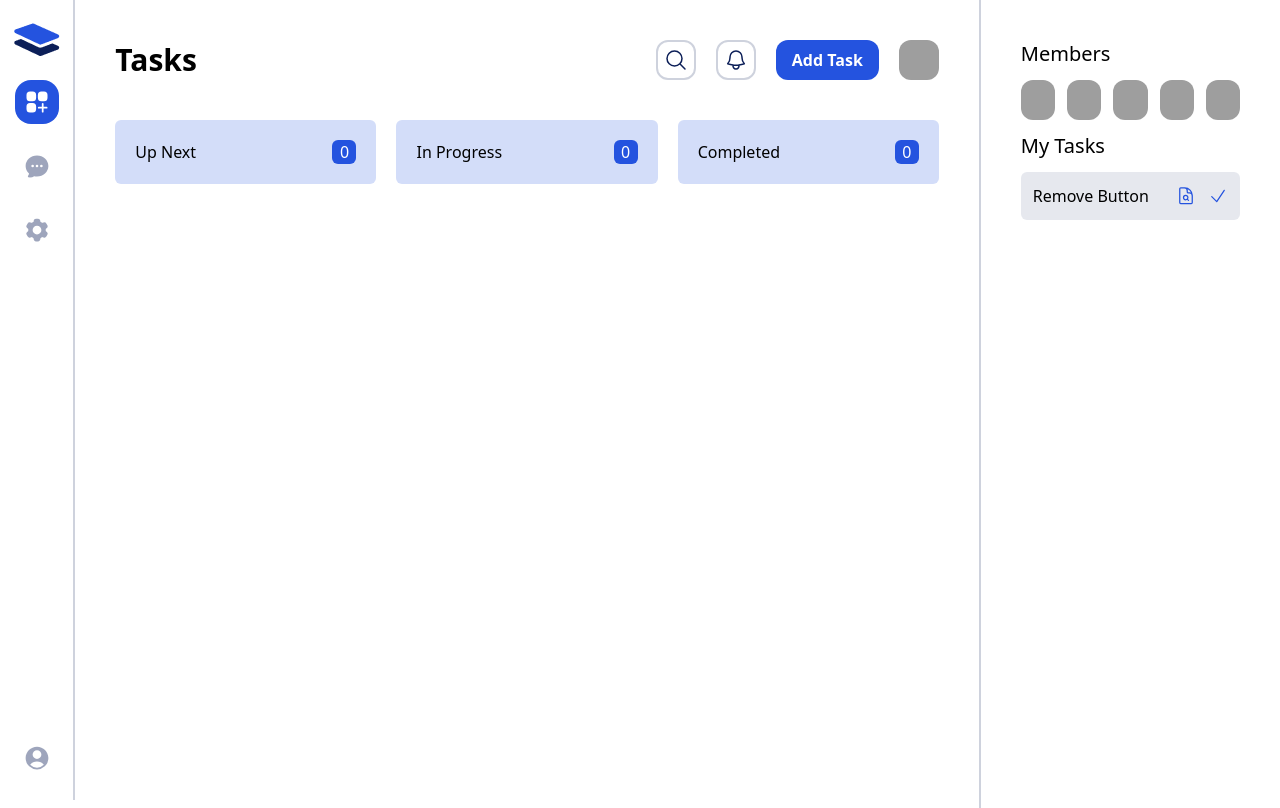
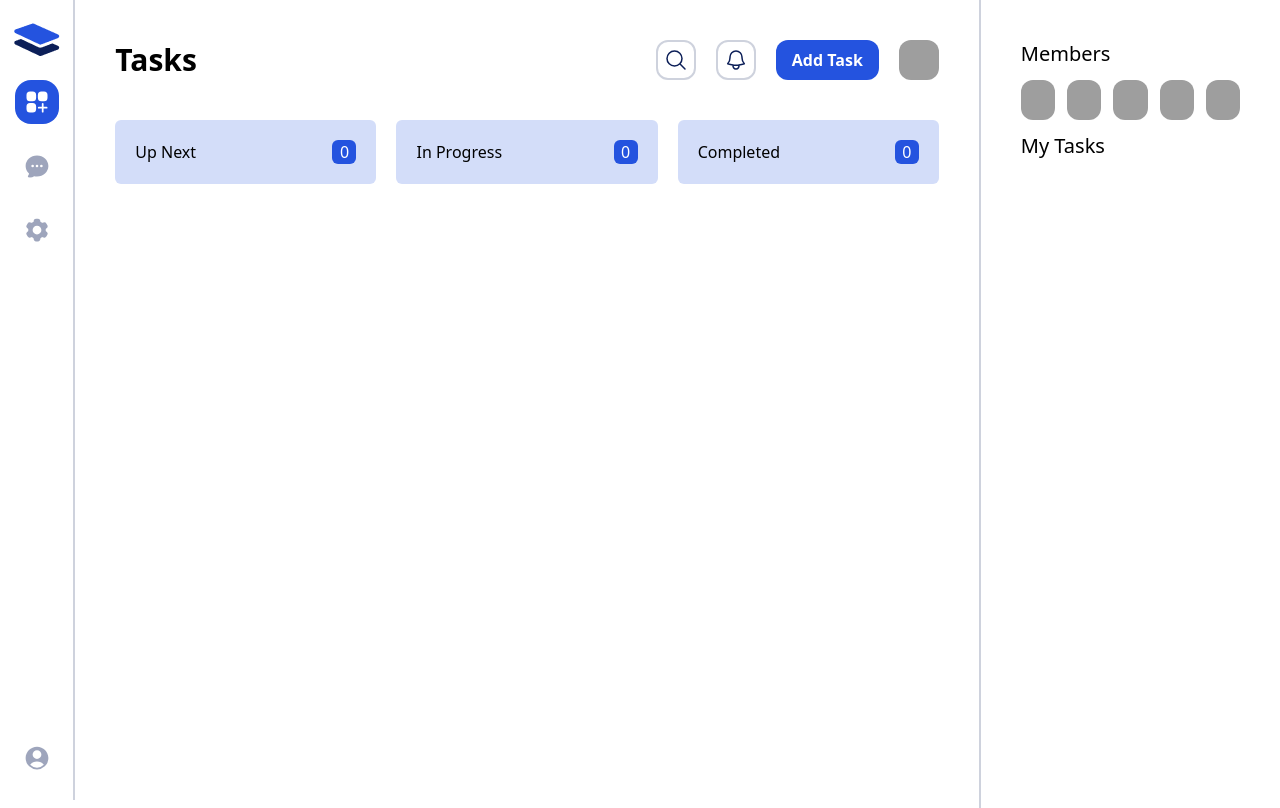
Before and after one commit to MDMahidul/taskmaster-redux, a React (Vite) app: page / in a window 1280 px wide. Shown: the top 808 px of the page. Built offline with nearby package versions, Linux system fonts and the light colour scheme; grey boxes are pictures that could not be loaded.

Commit message:
show specific user tasks and open modal to show details and update status

```diff
--- a/src/components/tasks/MyTasks.jsx
+++ b/src/components/tasks/MyTasks.jsx
@@ -2,9 +2,28 @@ import {
   CheckIcon,
   DocumentMagnifyingGlassIcon,
 } from "@heroicons/react/24/outline";
+import { useDispatch, useSelector } from "react-redux";
+import TaskDetailsModal from "./TaskDetailsModal";
+import { useEffect, useState } from "react";
+import { updateStatus, userTasks } from "../../redux/features/tasks/tasksSlice";
 
 const MyTasks = () => {
-  const item = {
+  const { tasks, userSpecificTasks } = useSelector((state) => state.tasksSlice);
+  const { name: userName } = useSelector((state) => state.userSlice);
+  const [taskId, setTaskId] = useState(0);
+  const dispatch = useDispatch();
+  const [isOpen, setIsOpen] = useState(false);
+
+  const handleModal = (id) => {
+    setIsOpen(!isOpen);
+    setTaskId(id);
+  };
+
+  useEffect(() => {
+    dispatch(userTasks(userName));
+  }, [userName, dispatch, tasks]);
+
+  /*  const item = {
     id: 1,
     status: "pending",
     title: "Remove Button",
@@ -13,25 +32,38 @@ const MyTasks = () => {
     date: "2023-08-28",
     assignedTo: "Mir Hussain",
     priority: "high",
-  };
+  }; */
   return (
     <div>
+      <TaskDetailsModal isOpen={isOpen} setIsOpen={setIsOpen} id={taskId} />
       <h1 className="text-xl my-3">My Tasks</h1>
       <div className=" h-[750px] overflow-auto space-y-3">
+        {userSpecificTasks.map((item) => (
           <div
             key={item.id}
             className="bg-secondary/10 rounded-md p-3 flex justify-between"
           >
             <h1>{item.title}</h1>
             <div className="flex gap-3">
-            <button className="grid place-content-center" title="Details">
+              <button
+                onClick={() => handleModal(item.id)}
+                className="grid place-content-center"
+                title="Details"
+              >
                 <DocumentMagnifyingGlassIcon className="w-5 h-5 text-primary" />
               </button>
-            <button className="grid place-content-center" title="Done">
+              <button
+                onClick={() =>
+                  dispatch(updateStatus({ id: item.id, status: "done" }))
+                }
+                className="grid place-content-center"
+                title="Done"
+              >
                 <CheckIcon className="w-5 h-5 text-primary" />
               </button>
             </div>
           </div>
+        ))}
       </div>
     </div>
   );
--- a/src/components/tasks/TaskCard.jsx
+++ b/src/components/tasks/TaskCard.jsx
@@ -1,6 +1,6 @@
 import { ArrowRightIcon, TrashIcon } from "@heroicons/react/24/outline";
 import { useDispatch } from "react-redux";
-import { updateStatus } from "../../redux/features/tasks/tasksSlice";
+import { updateStatus,removeTask } from "../../redux/features/tasks/tasksSlice";
 
 const TaskCard = ({ task }) => {
   const dispatch = useDispatch();
@@ -31,7 +31,7 @@ const TaskCard = ({ task }) => {
       <div className="flex justify-between mt-3">
         <p>{task?.date}</p>
         <div className="flex gap-3">
-          <button title="Delete">
+          <button onClick={() => dispatch(removeTask(task?.id))} title="Delete">
             <TrashIcon className="h-5 w-5 text-red-500" />
           </button>
           <button
--- /dev/null
+++ b/src/components/tasks/TaskDetailsModal.jsx
@@ -0,0 +1,30 @@
+import React from "react";
+import Modal from "../ui/Modal";
+import { useSelector } from "react-redux";
+
+const TaskDetailsModal = ({ isOpen, setIsOpen,id }) => {
+  const {tasks}=useSelector(state=>state.tasksSlice);
+  const task=tasks.find(item=>item.id==id);
+  const onCancel = () => {
+    setIsOpen(false);
+  };
+  return (
+    <Modal isOpen={isOpen} setIsOpen={setIsOpen} title={"Task Details"}>
+      <div className="my-4">
+        <p>{task?.title}</p>
+        <p>{task?.description}</p>
+        <p>{task?.priority}</p>
+        <p>{task?.date}</p>
+      </div>
+      <button
+        onClick={() => onCancel()}
+        type="button"
+        className="btn btn-danger "
+      >
+        Cancel
+      </button>
+    </Modal>
+  );
+};
+
+export default TaskDetailsModal;
--- a/src/redux/features/tasks/tasksSlice.js
+++ b/src/redux/features/tasks/tasksSlice.js
@@ -2,6 +2,7 @@ import { createSlice } from "@reduxjs/toolkit";
 
 const initialState = {
   tasks: [],
+  userSpecificTasks: [],
 };
 const tasksSlice = createSlice({
   name: "tasksSlice",
@@ -20,15 +21,20 @@ const tasksSlice = createSlice({
       }
     },
     removeTask: (state, { payload }) => {
-      state.tasks.filter((item) => item.id != payload);
+      state.tasks = state.tasks.filter((item) => item.id != payload);
     },
     updateStatus: (state, { payload }) => {
       const target = state.tasks.find((item) => item.id == payload.id);
       target.status = payload.status;
     },
+    userTasks: (state, { payload }) => {
+      state.userSpecificTasks = state.tasks.filter(
+        (item) => item.assignedTo == payload
+      );
+    },
   },
 });
 
-export const { addTask, removeTask, updateStatus } = tasksSlice.actions;
+export const { addTask, removeTask, updateStatus, userTasks } = tasksSlice.actions;
 
 export default tasksSlice.reducer;
--- /dev/null
+++ b/src/redux/features/user/userSlice.js
@@ -0,0 +1,13 @@
+import { createSlice } from "@reduxjs/toolkit";
+
+const initialState={
+    name:'Mir Hussain',
+    email:'mir@gmail.com',
+}
+const userSlice=createSlice({
+    name:'userSlice',
+    initialState,
+    reducers:{}
+})
+
+export default userSlice.reducer;
--- a/src/redux/store.js
+++ b/src/redux/store.js
@@ -1,9 +1,11 @@
 import { configureStore } from "@reduxjs/toolkit";
 import tasksSlice from "./features/tasks/tasksSlice";
+import userSlice from "./features/user/userSlice";
 
 const store = configureStore({
   reducer: {
     tasksSlice: tasksSlice,
+    userSlice: userSlice,
   },
 });
 export default store;
```
Lines whose indentation alone changed are shown as unchanged.
